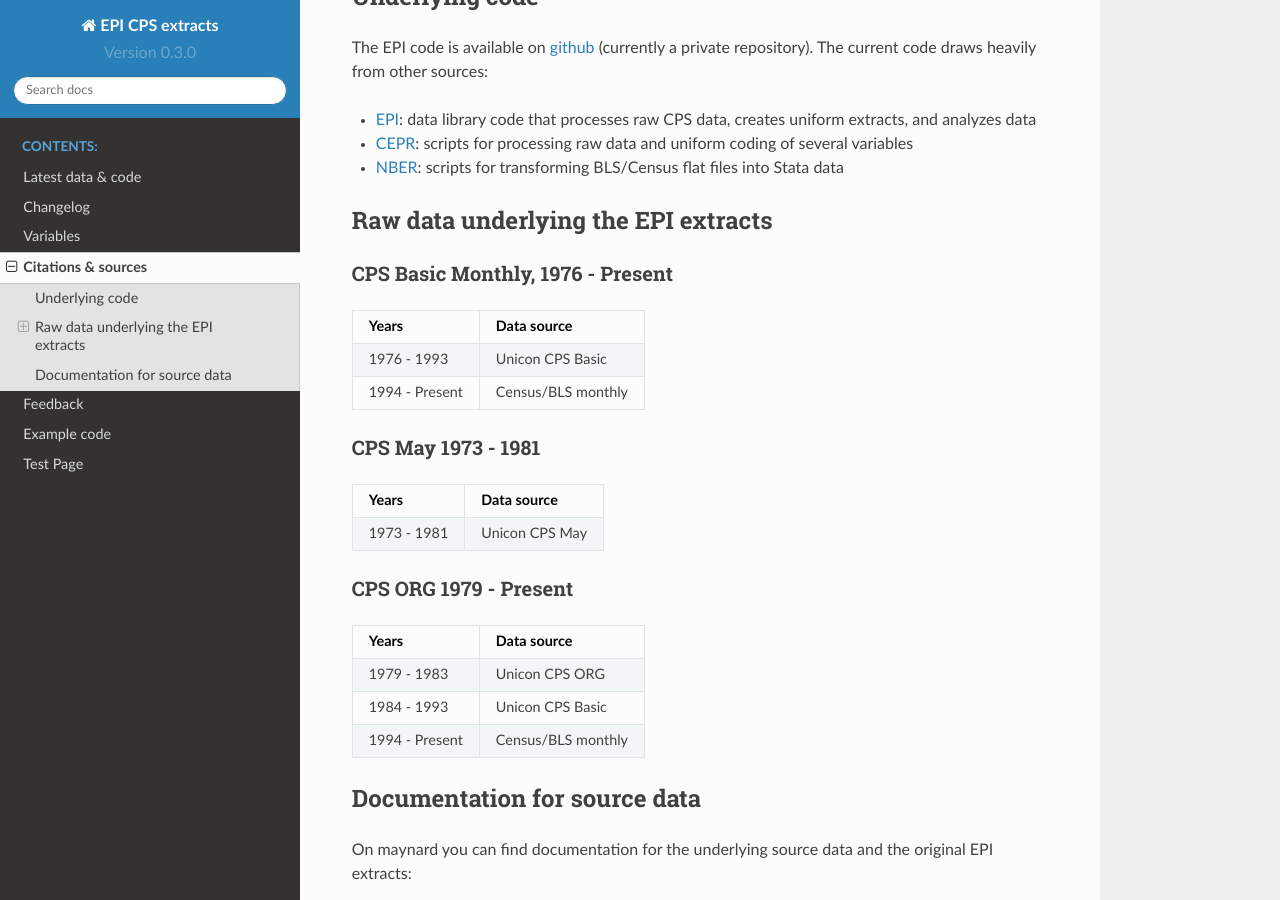
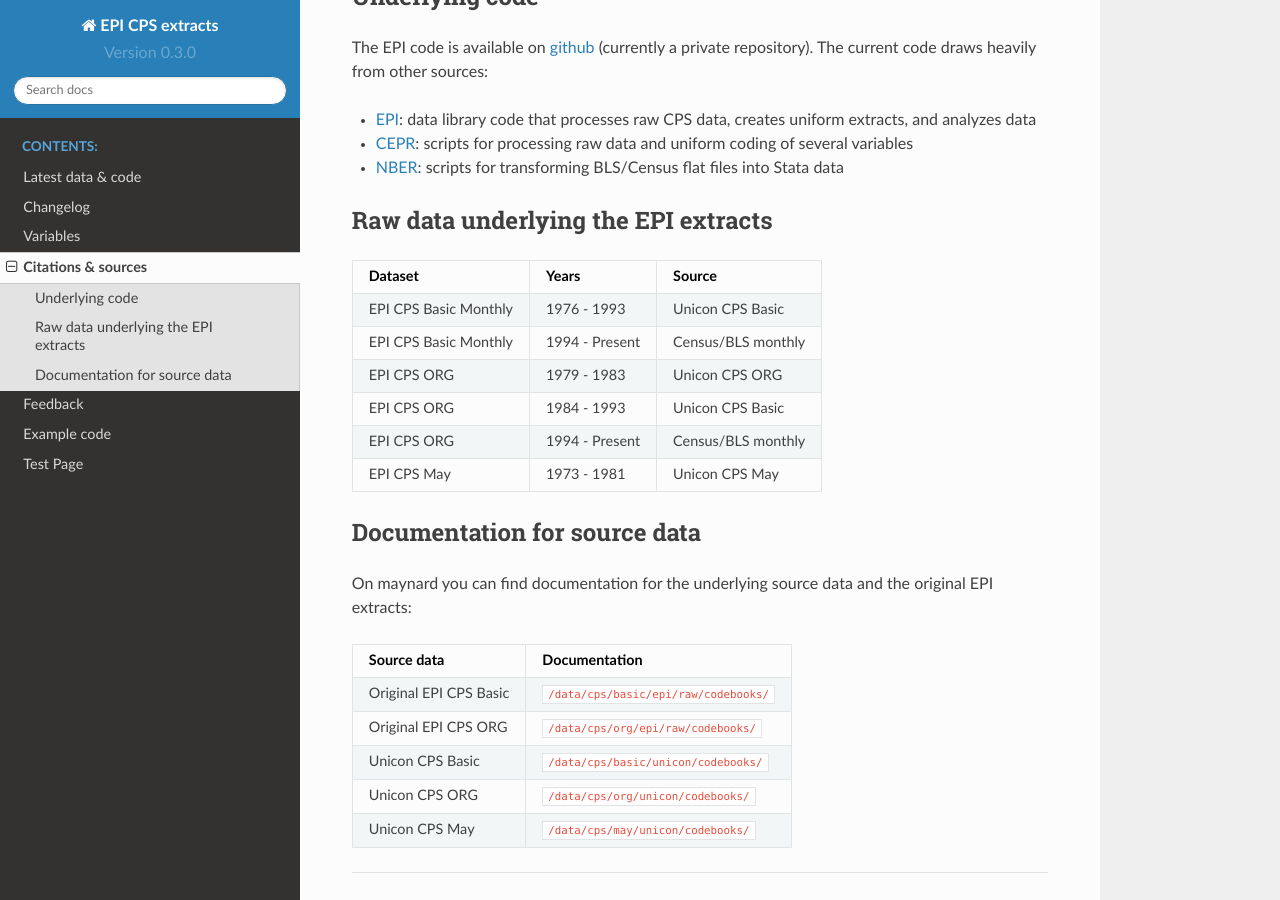
Before and after one commit to Economic/epiextracts, a Sphinx documentation site: the page built from docs/sources.rst, in a window 1280 px wide and 900 px high, scrolled down 329 px. Built offline with Sphinx 7.4.7 and the Read the Docs theme 2.0.0, drawn with Linux system fonts in a browser that asks for light colours.

Commit message:
documentation: better formatting for underlying sources

```diff
--- a/docs/datacode.rst
+++ b/docs/datacode.rst
@@ -1,7 +1,7 @@
 ===============================================================================
 Latest data & code
 ===============================================================================
-The latest version of the EPI CPS extracts is on maynard:
+|release| of the EPI CPS extracts is on maynard:
 
 +-------------------------+---------------------------------------------------+
 | Dataset                 | Location                                          |
--- a/docs/sources.rst
+++ b/docs/sources.rst
@@ -22,40 +22,22 @@ The EPI code is available on
 Raw data underlying the EPI extracts
 ====================================
 
-CPS Basic Monthly, 1976 - Present
--------------------------------------------------------------------------------
++-------------------------+----------------+--------------------+
+| Dataset                 | Years          | Source             |
++=========================+================+====================+
+| EPI CPS Basic Monthly   | 1976 - 1993    | Unicon CPS Basic   |
++-------------------------+----------------+--------------------+
+| EPI CPS Basic Monthly   | 1994 - Present | Census/BLS monthly |
++-------------------------+----------------+--------------------+
+| EPI CPS ORG             | 1979 - 1983    | Unicon CPS ORG     |
++-------------------------+----------------+--------------------+
+| EPI CPS ORG             | 1984 - 1993    | Unicon CPS Basic   |
++-------------------------+----------------+--------------------+
+| EPI CPS ORG             | 1994 - Present | Census/BLS monthly |
++-------------------------+----------------+--------------------+
+| EPI CPS May             | 1973 - 1981    | Unicon CPS May     |
++-------------------------+----------------+--------------------+
 
-+----------------+--------------------+
-| Years          | Data source        |
-+================+====================+
-| 1976 - 1993    | Unicon CPS Basic   |
-+----------------+--------------------+
-| 1994 - Present | Census/BLS monthly |
-+----------------+--------------------+
-
-
-CPS May 1973 - 1981
--------------------------------------------------------------------------------
-
-+----------------+--------------------+
-| Years          | Data source        |
-+================+====================+
-| 1973 - 1981    | Unicon CPS May     |
-+----------------+--------------------+
-
-
-CPS ORG 1979 - Present
--------------------------------------------------------------------------------
-
-+----------------+--------------------+
-| Years          | Data source        |
-+================+====================+
-| 1979 - 1983    | Unicon CPS ORG     |
-+----------------+--------------------+
-| 1984 - 1993    | Unicon CPS Basic   |
-+----------------+--------------------+
-| 1994 - Present | Census/BLS monthly |
-+----------------+--------------------+
 
 Documentation for source data
 ===============================================================================
--- a/docs/variables/index.rst
+++ b/docs/variables/index.rst
@@ -4,7 +4,6 @@ Variables
 The following variables are available in the EPI extracts of the CPS-Basic, CPS-ORG, and CPS-May:
 
 .. toctree::
-	:glob:
 	:maxdepth: 2
 
 	demographics/index.rst
```
